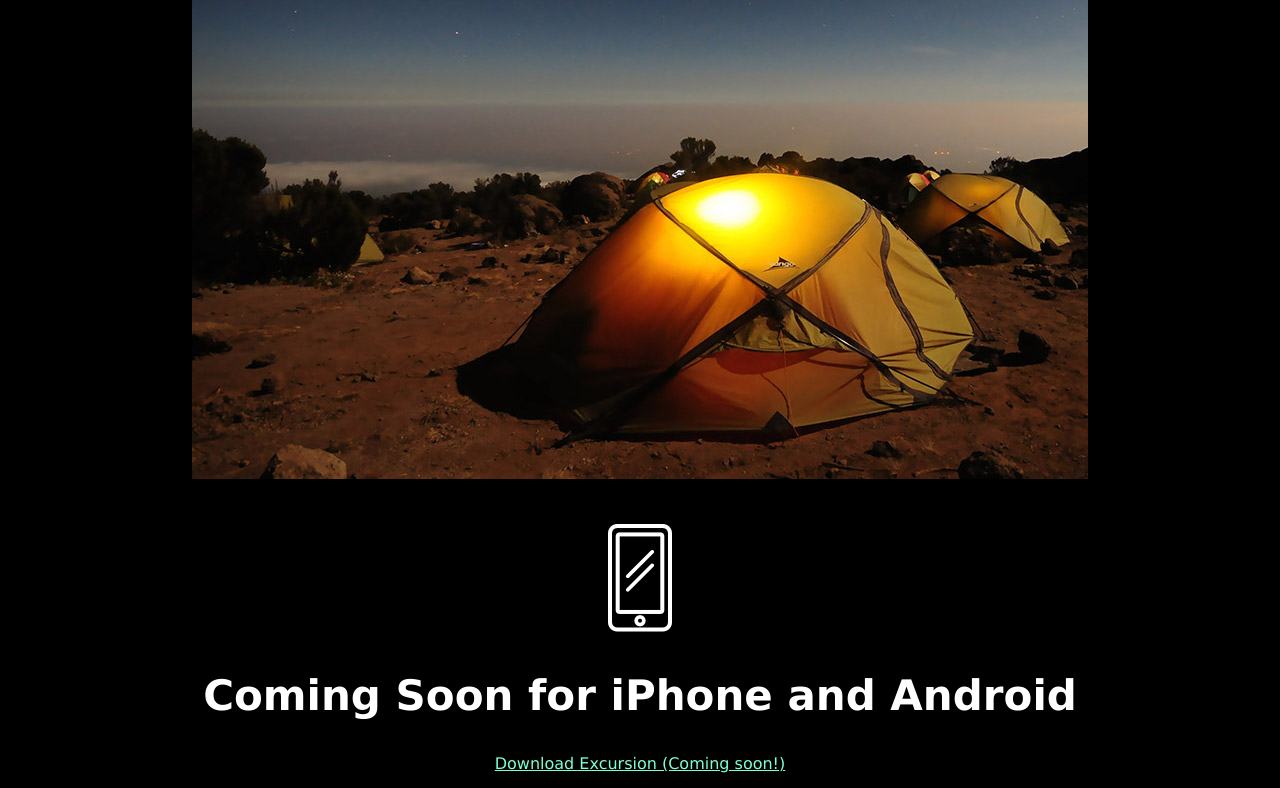
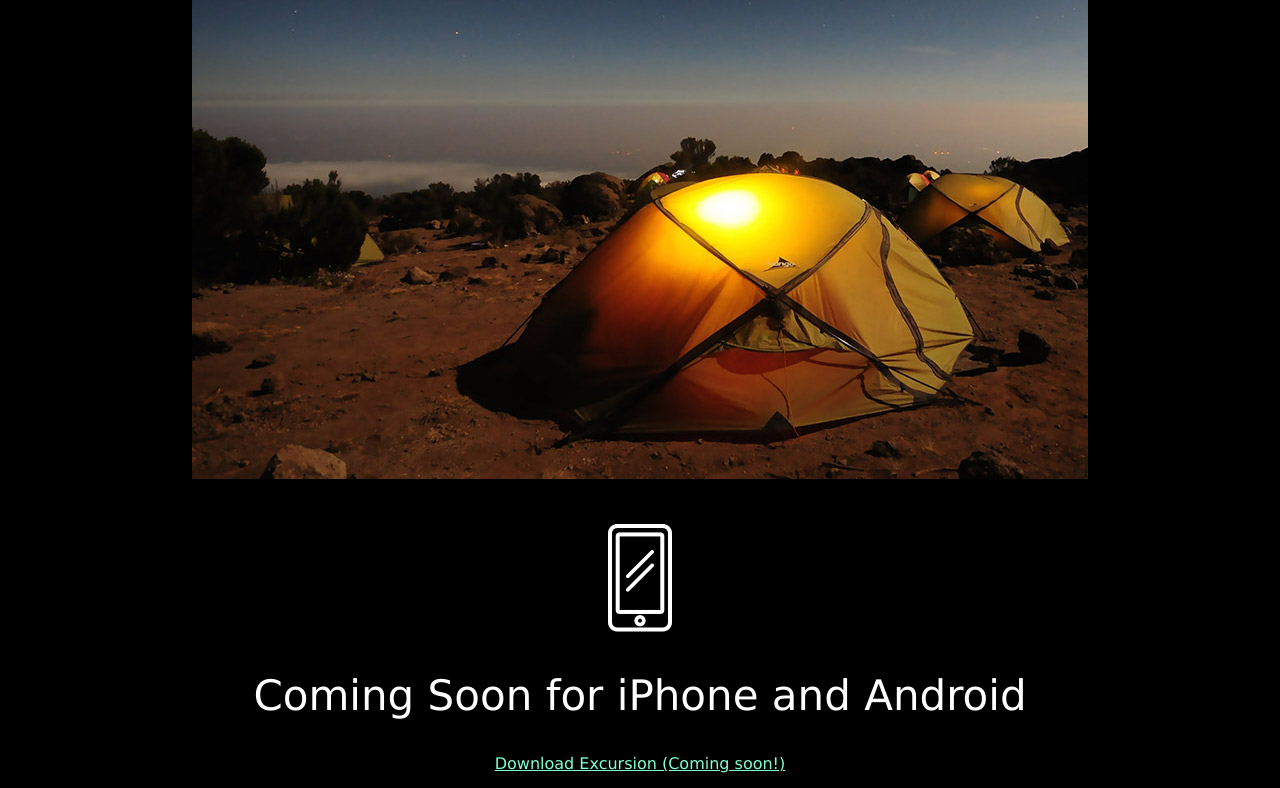
Before and after one commit to kelleyredmond31/excursion, a plain HTML site: page index.html in a window 1280 px wide. Shown: the part 532-1320 px from the top of the page. Drawn offline with Linux system fonts and the light colour scheme.

Commit message:
Complete 2

```diff
--- a/resources/css/style.css
+++ b/resources/css/style.css
@@ -20,10 +20,12 @@ h1 {
 h2 {
   color: white;
   font-size: 42px;
+  font-weight: 300;
 }
 
 #footer {
   text-align: right;
+  gray
 }
 
 p {
```
